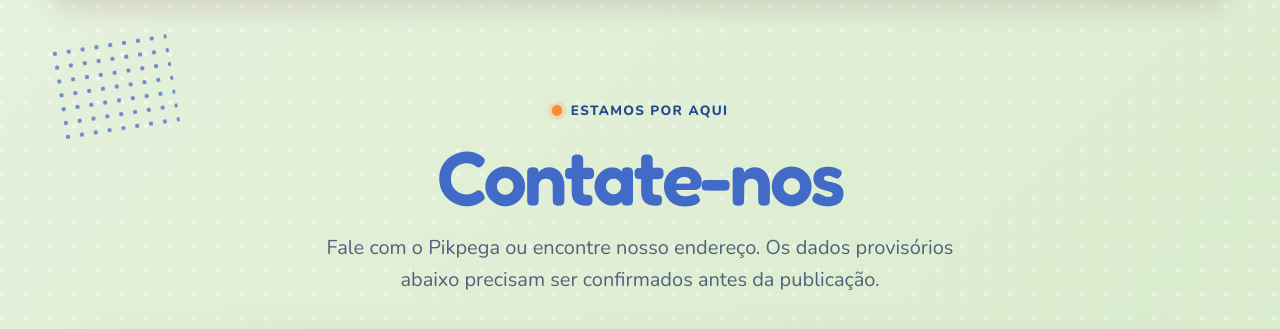
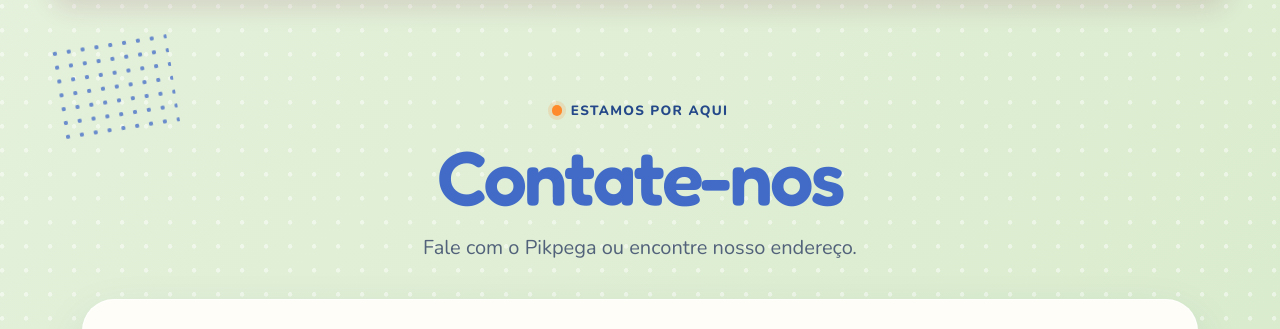
Before and after one commit to GiulianoBR3/pikpega, a plain HTML site: page redes.html in a window 1280 px wide. Shown: the part 93-422 px from the top of the page. Drawn offline with nearby package versions, Linux system fonts and the light colour scheme.

Commit message:
arrumar um texto

```diff
--- a/redes.html
+++ b/redes.html
@@ -30,7 +30,7 @@
     <div class="page-heading page-heading--compact elements-up">
       <p class="eyebrow"><span class="eyebrow-dot" aria-hidden="true"></span> Estamos por aqui</p>
       <h1><span>Contate-nos</span></h1>
-      <p>Fale com o Pikpega ou encontre nosso endereço. Os dados provisórios abaixo precisam ser confirmados antes da publicação.</p>
+      <p>Fale com o Pikpega ou encontre nosso endereço.</p>
     </div>
 
     <section class="contact-panel elements-up" aria-label="Canais de contato do brechó Pikpega">
```
